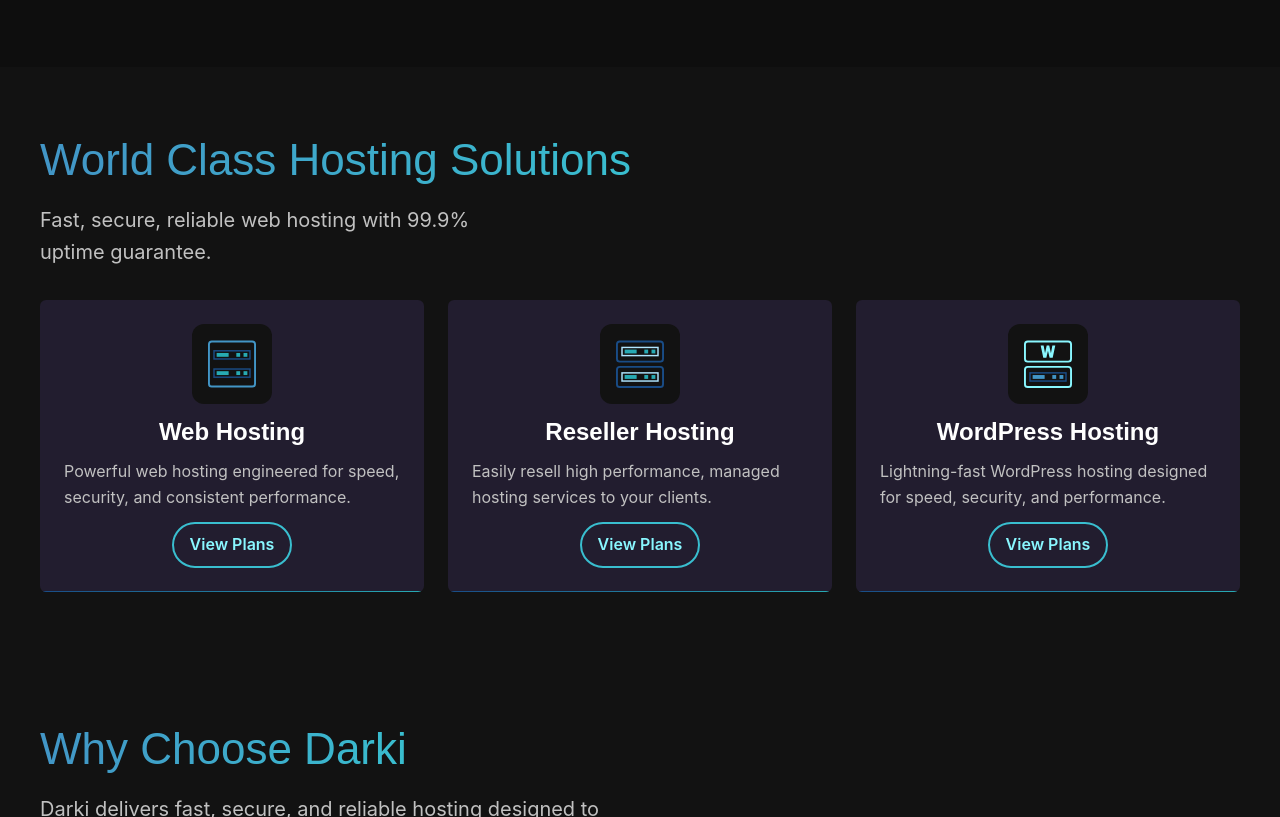
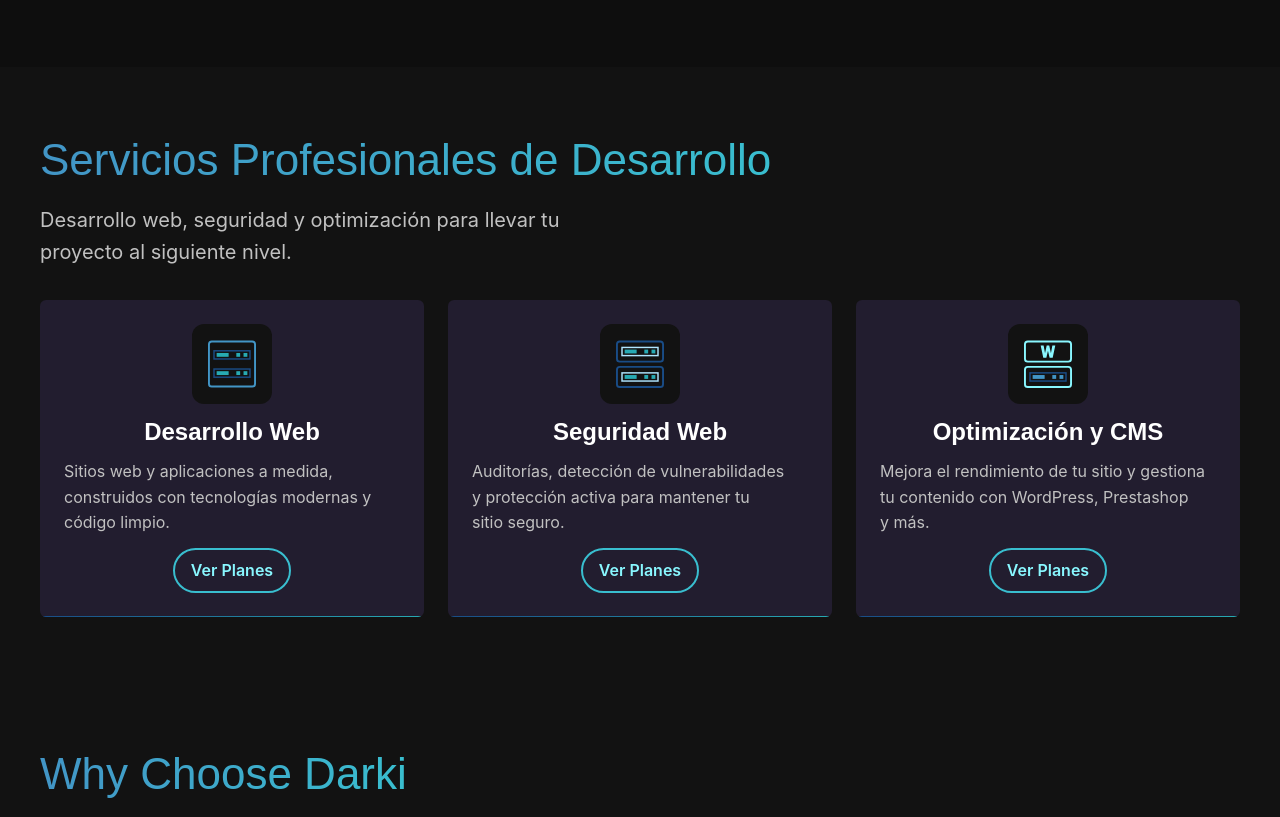
Before and after one commit to CamachoLives/Nexian, a Next.js app in the folder nexian/: page /hosting in a window 1280 px wide. Shown: the part 505-1322 px from the top of the page. Built offline with nearby package versions, Linux system fonts and the light colour scheme; a web font is replaced by a local one.

Commit message:
Servicios adaptaciones

```diff
--- a/nexian/src/data/components/HostingTypesData.js
+++ b/nexian/src/data/components/HostingTypesData.js
@@ -1,23 +1,23 @@
 export const HostingTypesData = [
   {
     id: 1,
-    title: 'Web Hosting',
+    title: 'Desarrollo Web',
     image: '/images/icons/web-hosting.svg',
-    intro: 'Powerful web hosting engineered for speed, security, and consistent performance.',
-    url: '/hosting/web-hosting'
+    intro: 'Sitios web y aplicaciones a medida, construidos con tecnologías modernas y código limpio.',
+    url: '/servicios/desarrollo-web'
   },
   {
     id: 2,
-    title: 'Reseller Hosting',
+    title: 'Seguridad Web',
     image: '/images/icons/reseller-hosting.svg',
-    intro: 'Easily resell high performance, managed hosting services to your clients.',
-    url: '/hosting/reseller-hosting'
+    intro: 'Auditorías, detección de vulnerabilidades y protección activa para mantener tu sitio seguro.',
+    url: '/servicios/seguridad-web'
   },
   {
     id: 3,
-    title: 'WordPress Hosting',
+    title: 'Optimización y CMS',
     image: '/images/icons/wp-hosting.svg',
-    intro: 'Lightning-fast WordPress hosting designed for speed, security, and performance.',
-    url: '/hosting/wordpress-hosting'
+    intro: 'Mejora el rendimiento de tu sitio y gestiona tu contenido con WordPress, Prestashop y más.',
+    url: '/servicios/optimizacion-cms'
   }
 ];
--- a/nexian/src/parts/components/HostingTypes.js
+++ b/nexian/src/parts/components/HostingTypes.js
@@ -5,9 +5,9 @@ import Link from "next/link";
 export default function HostingTypes() {
   return (
     <section className="section section-hosting-types">
-      <h2 className="section-title">World Class Hosting Solutions</h2>
+      <h2 className="section-title">Servicios Profesionales de Desarrollo</h2>
       <div className="section-small">
-        <p className="font-size-medium width-5">Fast, secure, reliable web hosting with 99.9% uptime guarantee.</p>
+        <p className="font-size-medium width-5">Desarrollo web, seguridad y optimización para llevar tu proyecto al siguiente nivel.</p>
       </div>
       <div className="cards cards-hosting-types">
         {HostingTypesData.map((hostingtype) => (
@@ -17,7 +17,7 @@ export default function HostingTypes() {
             </div>
             <h3 className="card-title">{hostingtype.title}</h3>
             <p>{hostingtype.intro}</p>
-            <Link className="button" href={hostingtype.url}>View Plans</Link>
+            <Link className="button" href={hostingtype.url}>Ver Planes</Link>
           </div>
         ))}
       </div>
```
